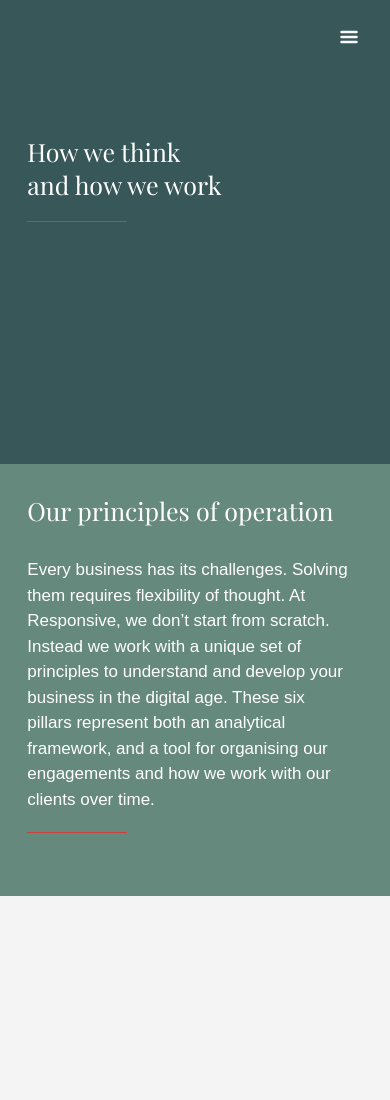
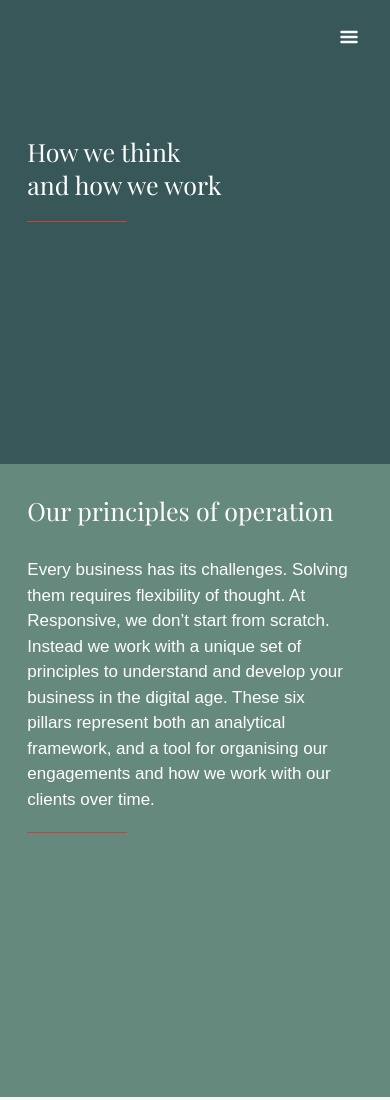
Before and after one commit to christinamj/Responsive-eksamen, a plain HTML site: page src/principles.html in a window 390 px wide. Shown: the top 1100 px of the page. Drawn offline with nearby package versions, Linux system fonts and the light colour scheme; a web font is replaced by a local one.

Commit message:
scroll test

```diff
--- a/src/styles.css
+++ b/src/styles.css
@@ -2068,7 +2068,7 @@ hr.hr-bottom {
   }
   html,
   body {
-    scroll-snap-type: none;
+    scroll-snap-type: y mandatory;
     scroll-padding-top: 75px;
   }
   .section-2-text p {
@@ -2247,8 +2247,9 @@ hr.hr-bottom {
   }
 
   .section-principles-col1 {
-    height: calc(60vh - 75px);
-    scroll-snap-align: start;
+    height: 75vh;
+
+    padding-bottom: 40px;
   }
 
   .section-principles-col2 {
@@ -2343,7 +2344,6 @@ hr.hr-bottom {
     background-color: #f4f4f4;
     height: calc(100vh - 75px);
     width: 100vw;
-    overflow: hidden;
     scroll-snap-align: start;
   }
 
```
